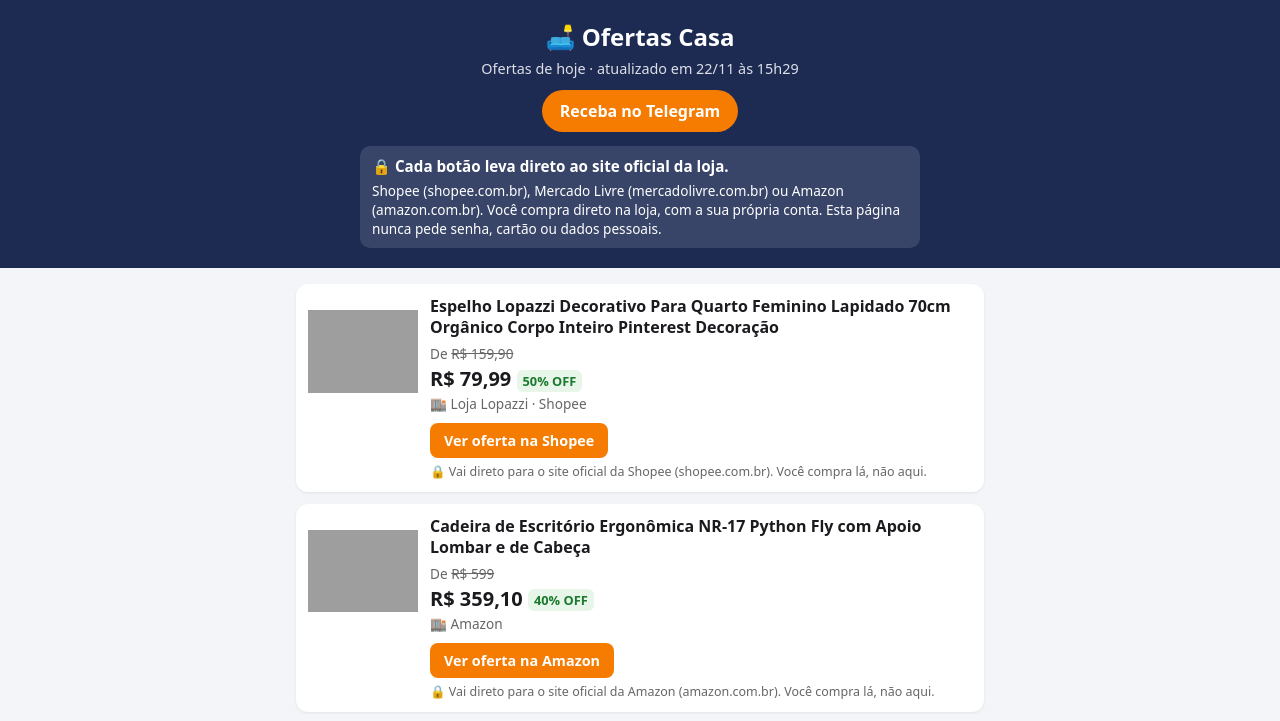
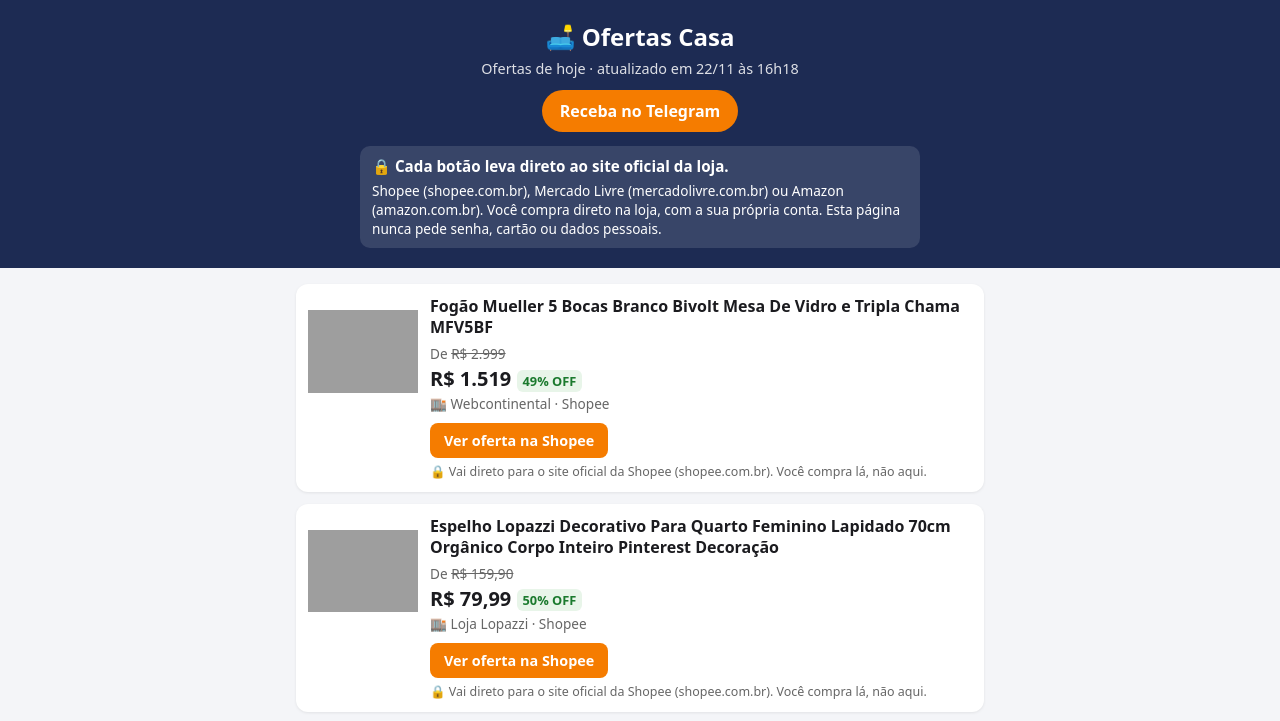
Before and after one commit to Jhuanassumpcao/ofertascasa, a plain HTML site: page index.html in a window 1280 px wide. Shown: the top 721 px of the page. Drawn offline with Linux system fonts and the light colour scheme; grey boxes are pictures that could not be loaded.

Commit message:
atualiza as ofertas de hoje

```diff
--- a/index.html
+++ b/index.html
@@ -38,7 +38,7 @@ footer{max-width:720px;margin:0 auto;padding:8px 16px 32px;color:var(--cinza);fo
 <body>
 <header>
 <h1>🛋️ Ofertas Casa</h1>
-<p>Ofertas de hoje · atualizado em 22/11 às 15h29</p>
+<p>Ofertas de hoje · atualizado em 22/11 às 16h18</p>
 <a class="canal" href="https://t.me/OfertasCasaOficial">Receba no Telegram</a>
 <div class="seguro">
 <strong>🔒 Cada botão leva direto ao site oficial da loja.</strong>
@@ -46,6 +46,7 @@ footer{max-width:720px;margin:0 auto;padding:8px 16px 32px;color:var(--cinza);fo
 </div>
 </header>
 <main>
+<article class="oferta"><img src="https://cf.shopee.com.br/file/sg-11134201-825az-mu3ojvbkf216c6" alt="Fogão Mueller 5 Bocas Branco Bivolt Mesa De Vidro e Tripla Chama MFV5BF" loading="lazy"><div class="info"><h2>Fogão Mueller 5 Bocas Branco Bivolt Mesa De Vidro e Tripla Chama MFV5BF</h2><p class="de">De <s>R$ 2.999</s></p><p class="por">R$ 1.519 <span class="off">49% OFF</span></p><p class="loja">🏬 Webcontinental · Shopee</p><a class="botao" href="https://s.shopee.com.br/1CA6NYgPw" target="_blank" rel="sponsored nofollow noopener">Ver oferta na Shopee</a><p class="destino">🔒 Vai direto para o site oficial da Shopee (shopee.com.br). Você compra lá, não aqui.</p></div></article>
 <article class="oferta"><img src="https://cf.shopee.com.br/file/br-11134207-820lv-mvc3yml9qq6979" alt="Espelho Lopazzi Decorativo Para Quarto Feminino Lapidado 70cm Orgânico Corpo Inteiro Pinterest Decoração" loading="lazy"><div class="info"><h2>Espelho Lopazzi Decorativo Para Quarto Feminino Lapidado 70cm Orgânico Corpo Inteiro Pinterest Decoração</h2><p class="de">De <s>R$ 159,90</s></p><p class="por">R$ 79,99 <span class="off">50% OFF</span></p><p class="loja">🏬 Loja Lopazzi · Shopee</p><a class="botao" href="https://s.shopee.com.br/6AmnNbCx63" target="_blank" rel="sponsored nofollow noopener">Ver oferta na Shopee</a><p class="destino">🔒 Vai direto para o site oficial da Shopee (shopee.com.br). Você compra lá, não aqui.</p></div></article>
 <article class="oferta"><img src="https://m.media-amazon.com/images/I/618Pn1Aq6HL._AC_SL1200_.jpg" alt="Cadeira de Escritório Ergonômica NR-17 Python Fly com Apoio Lombar e de Cabeça" loading="lazy"><div class="info"><h2>Cadeira de Escritório Ergonômica NR-17 Python Fly com Apoio Lombar e de Cabeça</h2><p class="de">De <s>R$ 599</s></p><p class="por">R$ 359,10 <span class="off">40% OFF</span></p><p class="loja">🏬 Amazon</p><a class="botao" href="https://www.amazon.com.br/dp/B0CG8LWT97?tag=ofertascasaof-20" target="_blank" rel="sponsored nofollow noopener">Ver oferta na Amazon</a><p class="destino">🔒 Vai direto para o site oficial da Amazon (amazon.com.br). Você compra lá, não aqui.</p></div></article>
 <article class="oferta"><img src="https://cf.shopee.com.br/file/br-11134207-820la-mnd54cjat81wae" alt="Mesa de Jantar Retangular 1,2m 1586 Carraro Freijó/Prata" loading="lazy"><div class="info"><h2>Mesa de Jantar Retangular 1,2m 1586 Carraro Freijó/Prata</h2><p class="de">De <s>R$ 619,99</s></p><p class="por">R$ 326,29 <span class="off">47% OFF</span></p><p class="loja">🏬 MÓVEIS CARRARO · Shopee</p><a class="botao" href="https://s.shopee.com.br/6VPddxg6Pi" target="_blank" rel="sponsored nofollow noopener">Ver oferta na Shopee</a><p class="destino">🔒 Vai direto para o site oficial da Shopee (shopee.com.br). Você compra lá, não aqui.</p></div></article>
```
